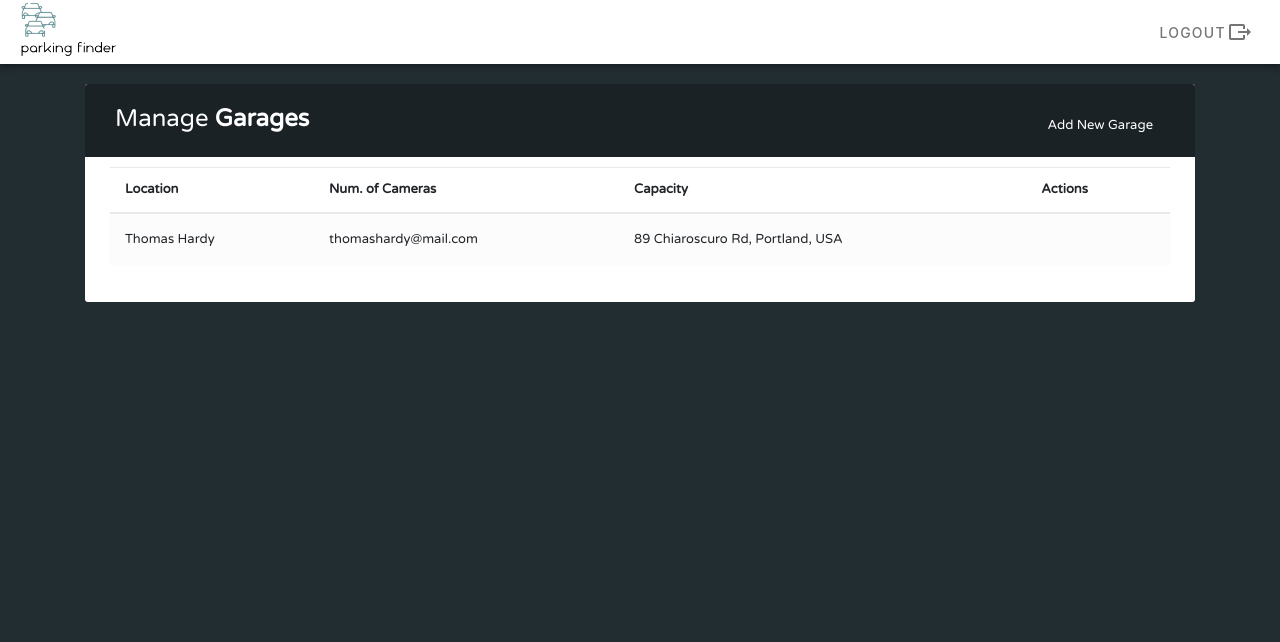
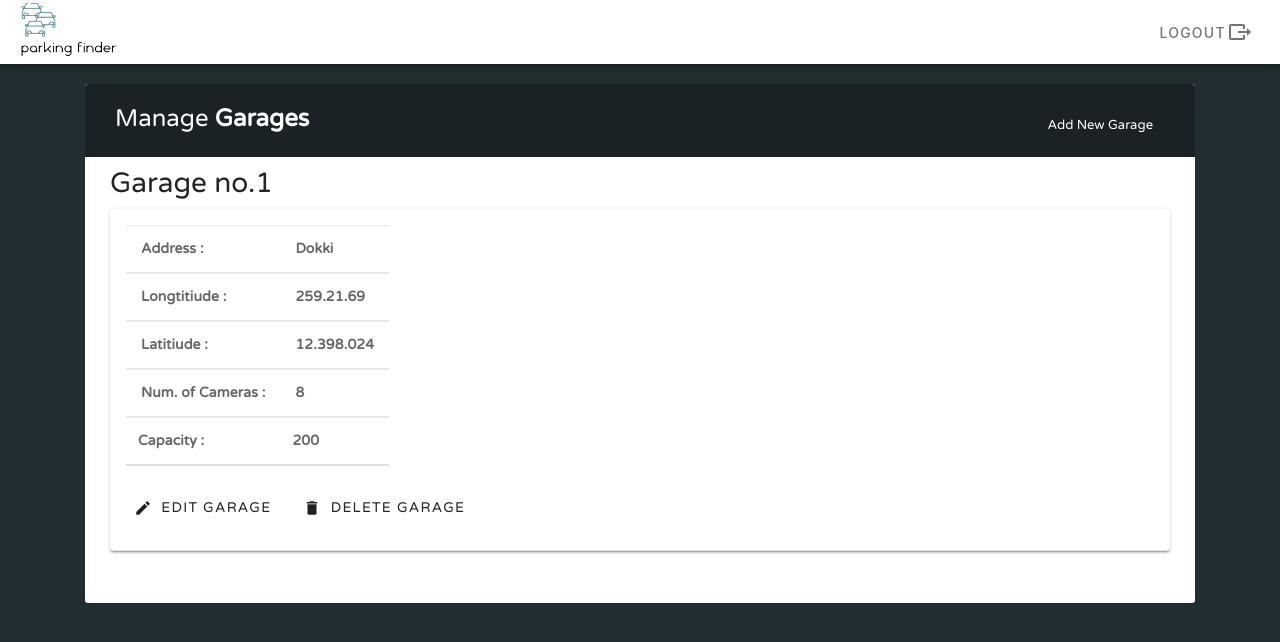
Before and after one commit to Hussienessam/garage-owner-app, a Vue app: page / in a window 1280 px wide. Shown: the top 642 px of the page. Built offline with nearby package versions, Linux system fonts and the light colour scheme.

Commit message:
working on manage garages

```diff
--- a/package.json
+++ b/package.json
@@ -8,6 +8,7 @@
     "lint": "vue-cli-service lint"
   },
   "dependencies": {
+    "@mdi/js": "^6.7.96",
     "bootstrap": "^4.5.0",
     "core-js": "^3.6.5",
     "jquery": "^3.6.0",
--- a/src/components/HelloWorld.vue
+++ b/src/components/HelloWorld.vue
@@ -1,8 +1,34 @@
 <template>
   <div>
- <div> <NavBar/> </div>
+    <div><NavBar /></div>
+    <!-- <v-card>
+    <v-toolbar
+      flat
+      color="blue-grey"
+      dark
+    >
+      <v-toolbar-title>Submit a post</v-toolbar-title>
+    </v-toolbar>
+
+    <v-card-text>
+      <v-text-field
+        filled
+        label="Title"
+        value="My new post"
+      ></v-text-field>
+
+      <v-textarea
+        filled
+        label="Text"
+        value="Lorem ipsum dolor sit amet, consectetur adipiscing elit, sed do eiusmod tempor incididunt ut labore et dolore magna aliqua. Ut enim ad minim veniam, quis nostrud exercitation ullamco laboris nisi ut aliquip ex ea commodo consequat. Duis aute irure dolor in reprehenderit in voluptate velit esse"
+      ></v-textarea>
+
+    </v-card-text>
+
+    <v-divider></v-divider>
+  </v-card> -->
     <div class="body">
- <br>
+      <br />
       <div class="container-xl">
         <div class="table-responsive">
           <div class="table-wrapper">
@@ -12,42 +38,111 @@
                   <h2>Manage <b> Garages</b></h2>
                 </div>
                 <div class="col-sm-6">
-						<a href="#addEmployeeModal" class="btn mt-2" data-toggle="modal"><i class="material-icons">&#xE147;</i> <span>Add New Garage</span></a>
+                  <a
+                    href="#addEmployeeModal"
+                    class="btn mt-2"
+                    data-toggle="modal"
+                    ><i class="material-icons">&#xE147;</i>
+                    <span>Add New Garage</span></a
+                  >
                 </div>
               </div>
             </div>
             <table class="table table-striped table-hover">
+			<h3>Garage no.1</h3>
+              <v-card>
+                <v-card-text>
 					<thead>
 						<tr>
-						<!-- <th>
-							<span class="custom-checkbox">
-								<input type="checkbox" id="selectAll">
-								<label for="selectAll"></label>
-							</span>
-						</th> -->
+							<th>Address :</th>
+							<th> Dokki </th>
+						</tr>
+						<tr>
+							<th>Longtitiude :</th>
+							<th> 259.21.69 </th>
+						</tr>
+						<tr>
+							<th>Latitiude :</th>
+							<th> 12.398.024 </th>
+						</tr>
+						<tr>
+							<th>Num. of Cameras :</th>
+							<th> 8 </th>
+						</tr>
+							<th>Capacity :</th>
+							<th> 200 </th>
+
+					</thead>
+					<!-- <p><b> Location : </b></p>
+					<label class="inline-block"> Dokki </label>
+					<p><b> Num. of Cameras :  </b></p>
+					<p><b> Capacity :  </b></p>
+					<p><b> Actions :  </b></p> -->
+                </v-card-text>
+
+				<v-card-actions class="right-centered">
+					<a href="#editEmployeeModal" class="edit" data-toggle="modal">
+						<!-- <i class="material-icons" data-toggle="tooltip" title="Edit">&#xE254;</i>Edit Garage -->
+						<v-btn text color="teal accent-4" @click="reveal = true">
+							<v-icon left>
+								{{ icons.mdiPencil }}
+							</v-icon>
+							Edit Garage
+						</v-btn>
+					</a>
+                    <a href="#deleteEmployeeModal" class="delete" data-toggle="modal">
+						<!-- <i class="material-icons" data-toggle="tooltip" title="Delete">&#xE872;</i>Delete Garage -->
+						<v-btn text color="teal accent-4" @click="reveal = true">
+							<v-icon left>
+								{{ icons.mdiDelete }}
+							</v-icon>
+							Delete Garage
+						</v-btn>
+					</a>
+
+				</v-card-actions>
+
+                <v-divider></v-divider>
+              </v-card>
+              <!-- <thead>
+                <tr>
                   <th>Location</th>
                   <th>Num. of Cameras</th>
                   <th>Capacity</th>
                   <th>Actions</th>
                 </tr>
-				</thead>
-				<tbody>
+              </thead> -->
+              <!-- <tbody>
                 <tr>
-						<!-- <td>
-							<span class="custom-checkbox">
-								<input type="checkbox" id="checkbox1" name="options[]" value="1">
-								<label for="checkbox1"></label>
-							</span>
-						</td> -->
                   <td>Thomas Hardy</td>
                   <td>thomashardy@mail.com</td>
                   <td>89 Chiaroscuro Rd, Portland, USA</td>
                   <td>
-							<a href="#editEmployeeModal" class="edit" data-toggle="modal"><i class="material-icons" data-toggle="tooltip" title="Edit">&#xE254;</i></a>
-							<a href="#deleteEmployeeModal" class="delete" data-toggle="modal"><i class="material-icons" data-toggle="tooltip" title="Delete">&#xE872;</i></a>
+                    <a
+                      href="#editEmployeeModal"
+                      class="edit"
+                      data-toggle="modal"
+                      ><i
+                        class="material-icons"
+                        data-toggle="tooltip"
+                        title="Edit"
+                        >&#xE254;</i
+                      ></a
+                    >
+                    <a
+                      href="#deleteEmployeeModal"
+                      class="delete"
+                      data-toggle="modal"
+                      ><i
+                        class="material-icons"
+                        data-toggle="tooltip"
+                        title="Delete"
+                        >&#xE872;</i
+                      ></a
+                    >
                   </td>
                 </tr>
-				</tbody>
+              </tbody> -->
             </table>
           </div>
         </div>
@@ -59,30 +154,46 @@
             <form>
               <div class="modal-header">
                 <h4 class="text-whitesmoke">Add Garage</h4>
-					<button type="button" class="close" data-dismiss="modal" aria-hidden="true">&times;</button>
+                <button
+                  type="button"
+                  class="close"
+                  data-dismiss="modal"
+                  aria-hidden="true"
+                >
+                  &times;
+                </button>
               </div>
-				<br>
+              <br />
               <div class="container-content">
 				<div class="form-group">
-						<label>Location / Longtitude</label>
-						<input type="text" class="form-control" required>
+                  <label>Address</label>
+                  <input type="text" class="form-control" required />
                 </div>
                 <div class="form-group">
-						<label>Location / Latitude</label>
-						<input type="text" class="form-control" required>
+                  <label>Longtitude</label>
+                  <input type="text" class="form-control" required />
+                </div>
+                <div class="form-group">
+                  <label>Latitude</label>
+                  <input type="text" class="form-control" required />
                 </div>
                 <div class="form-group">
                   <label>Num. of Cameras</label>
-						<input type="email" class="form-control" required>
+                  <input type="email" class="form-control" required />
                 </div>
                 <div class="form-group">
                   <label>Capacity</label>
-						<input class="form-control" required>
+                  <input class="form-control" required />
                 </div>
               </div>
               <div class="modal-footer">
-					<input type="button" class="btn btn-default" data-dismiss="modal" value="Cancel">
-					<input type="submit" class="btn mt-2" value="Add">
+                <input
+                  type="button"
+                  class="btn btn-default"
+                  data-dismiss="modal"
+                  value="Cancel"
+                />
+                <input type="submit" class="btn mt-2" value="Add" />
               </div>
             </form>
           </div>
@@ -95,30 +206,46 @@
             <form>
               <div class="modal-header">
                 <h4 class="text-whitesmoke">Edit Garage</h4>
-					<button type="button" class="close" data-dismiss="modal" aria-hidden="true">&times;</button>
+                <button
+                  type="button"
+                  class="close"
+                  data-dismiss="modal"
+                  aria-hidden="true"
+                >
+                  &times;
+                </button>
               </div>
-				<br>
+              <br />
               <div class="container-content">
 				<div class="form-group">
-						<label>Location / Longtitude</label>
-						<input type="text" class="form-control" required>
+                  <label>Address</label>
+                  <input type="text" class="form-control" required />
                 </div>
                 <div class="form-group">
-						<label>Location / Latitude</label>
-						<input type="text" class="form-control" required>
+                  <label>Longtitude</label>
+                  <input type="text" class="form-control" required />
+                </div>
+                <div class="form-group">
+                  <label>Latitude</label>
+                  <input type="text" class="form-control" required />
                 </div>
                 <div class="form-group">
                   <label>Num. of Cameras</label>
-						<input type="email" class="form-control" required>
+                  <input type="email" class="form-control" required />
                 </div>
                 <div class="form-group">
                   <label>Capacity</label>
-						<input class="form-control" required>
+                  <input class="form-control" required />
                 </div>
               </div>
               <div class="modal-footer">
-					<input type="button" class="btn btn-default" data-dismiss="modal" value="Cancel">
-					<input type="submit" class="btn btn-2" value="Save">
+                <input
+                  type="button"
+                  class="btn btn-default"
+                  data-dismiss="modal"
+                  value="Cancel"
+                />
+                <input type="submit" class="btn btn-2" value="Save" />
               </div>
             </form>
           </div>
@@ -131,16 +258,32 @@
             <form>
               <div class="modal-header">
                 <h4 class="text-whitesmoke">Delete Garage</h4>
-					<button type="button" class="close" data-dismiss="modal" aria-hidden="true">&times;</button>
+                <button
+                  type="button"
+                  class="close"
+                  data-dismiss="modal"
+                  aria-hidden="true"
+                >
+                  &times;
+                </button>
               </div>
-				<br><br>
+              <br /><br />
               <div class="container-content">
-					<p>Are you sure you want to delete this Garage from the system?</p>
-					<p class="text-danger"><small>This action cannot be undone.</small></p>
+                <p>
+                  Are you sure you want to delete this Garage from the system?
+                </p>
+                <p class="text-danger">
+                  <small>This action cannot be undone.</small>
+                </p>
               </div>
               <div class="modal-footer">
-					<input type="button" class="btn btn-default" data-dismiss="modal" value="Cancel">
-					<input type="submit" class="btn btn-2" value="Delete">
+                <input
+                  type="button"
+                  class="btn btn-default"
+                  data-dismiss="modal"
+                  value="Cancel"
+                />
+                <input type="submit" class="btn btn-2" value="Delete" />
               </div>
             </form>
           </div>
@@ -151,22 +294,32 @@
 </template>
 
 <script>
-import NavBar from '@/components/NavBar.vue'
+import NavBar from "@/components/NavBar.vue";
+import {
+    mdiPencil,
+    mdiDelete,
+  } from '@mdi/js'
+
 export default {
-  name: 'HelloWorld',
+  name: "HelloWorld",
   components: {
-    NavBar
-  }
-
-}
+    NavBar,
+  },
+  data: () => ({
+      icons: {
+        mdiPencil,
+        mdiDelete,
+      },
+    }),
+};
 </script>
 
 <!-- Add "scoped" attribute to limit CSS to this component only -->
 <style scoped>
 .body {
   color: #566787;
-	background: #222D32;
-	font-family: 'Varela Round', sans-serif;
+  background: #222d32;
+  font-family: "Varela Round", sans-serif;
   font-size: 13px;
   height: 100vh;
   margin: 0;
@@ -180,11 +333,11 @@ export default {
   padding: 20px 25px;
   border-radius: 3px;
   min-width: 1000px;
-	box-shadow: 0 1px 1px rgba(0,0,0,.05);
+  box-shadow: 0 1px 1px rgba(0, 0, 0, 0.05);
 }
 .table-title {
   padding-bottom: 15px;
-	background: #1A2226;
+  background: #1a2226;
   color: #fff;
   padding: 16px 30px;
   min-width: 100%;
@@ -218,7 +371,8 @@ export default {
   float: left;
   margin-top: 2px;
 }
-table.table tr th, table.table tr td {
+table.table tr th,
+table.table tr td {
   border-color: #e9e9e9;
   padding: 12px 15px;
   vertical-align: middle;
@@ -253,13 +407,13 @@ table.table td a {
   outline: none !important;
 }
 table.table td a:hover {
-	color: #2196F3;
+  color: #2196f3;
 }
 table.table td a.edit {
-	color: #FFC107;
+  color: #ffc107;
 }
 table.table td a.delete {
-	color: #F44336;
+  color: #f44336;
 }
 table.table td i {
   font-size: 19px;
@@ -288,8 +442,9 @@ table.table .avatar {
 .pagination li a:hover {
   color: #666;
 }
-.pagination li.active a, .pagination li.active a.page-link {
-	background: #03A9F4;
+.pagination li.active a,
+.pagination li.active a.page-link {
+  background: #03a9f4;
 }
 .pagination li.active a:hover {
   background: #0397d6;
@@ -299,7 +454,7 @@ table.table .avatar {
 }
 .pagination li i {
   font-size: 16px;
-	padding-top: 6px
+  padding-top: 6px;
 }
 .hint-text {
   float: left;
@@ -361,9 +516,11 @@ table.table .avatar {
 .modal .modal-dialog {
   max-width: 400px;
 }
-.modal .modal-header, .modal .modal-body, .modal .modal-footer {
+.modal .modal-header,
+.modal .modal-body,
+.modal .modal-footer {
   padding: 20px 30px;
-	background-color:  #1A2226;
+  background-color: #1a2226;
 }
 .modal .modal-content {
   border-radius: 3px;
@@ -393,6 +550,6 @@ table.table .avatar {
   font-weight: normal;
 }
 .text-whitesmoke {
-    color: whitesmoke
+  color: whitesmoke;
 }
 </style>
```
Also changed, not shown: src/components/Home.vue (added, +38 -0 lines), 1 other file (tests, documents, lock files or other folders). Lines whose indentation alone changed are shown as unchanged.
